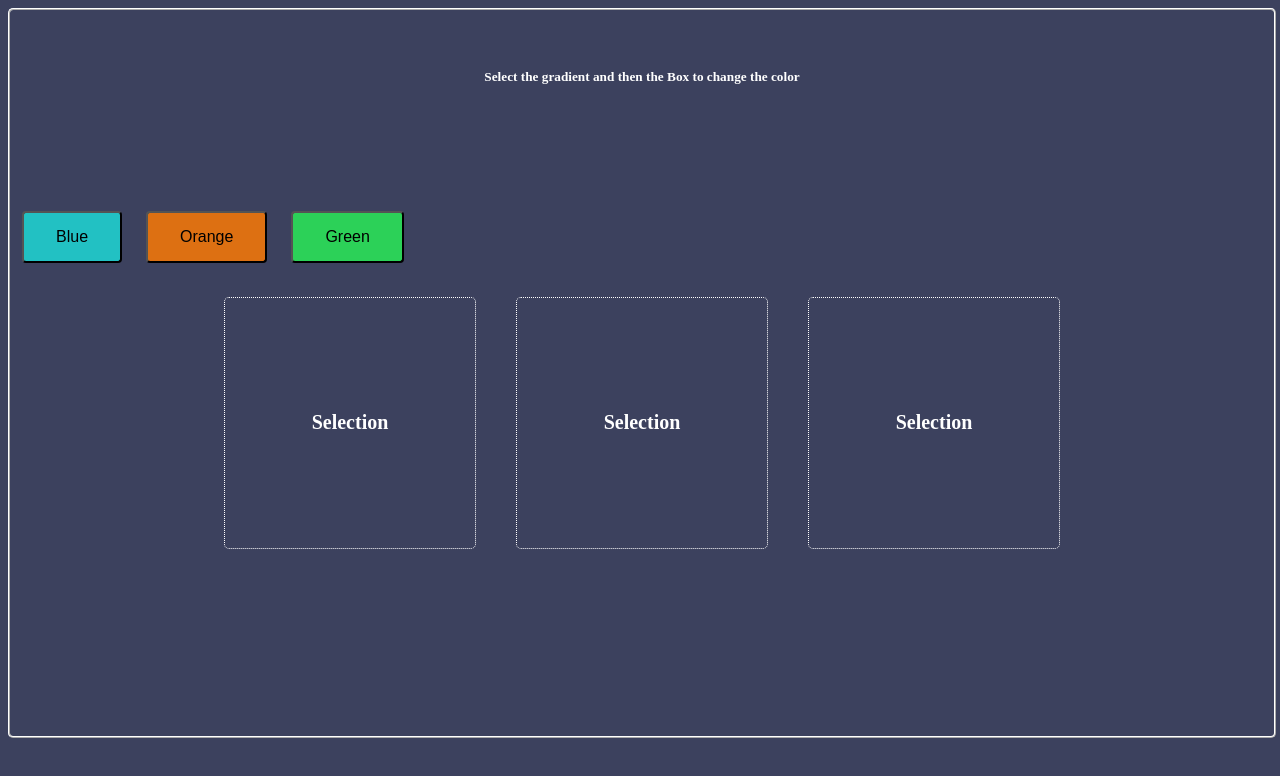
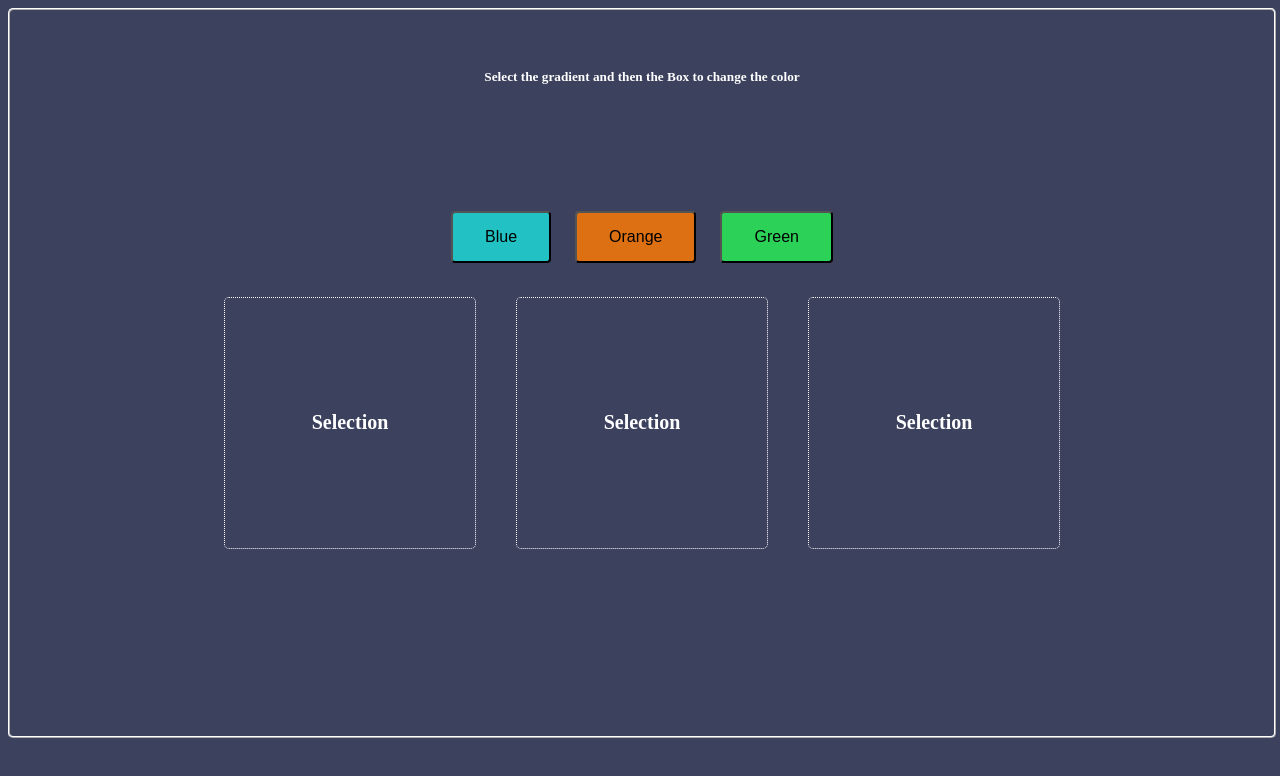
Before and after one commit to acciojob/passing-handler-prop-react-MANOJ-02460, a React app: page / in a window 1280 px wide. Shown: the top 776 px of the page. Built offline with nearby package versions, Linux system fonts and the light colour scheme.

Commit message:
Implement handler prop color selection

```diff
--- a/src/components/App.js
+++ b/src/components/App.js
@@ -34,7 +34,7 @@ const App = () => {
     <div id="master">
       <h5 className="heading">{title}</h5>
 
-      <div className="row">
+      <div className="row children-wrapper" >
         {colourConfig.map((config) => (
           <ColourSelector
             key={config.key}
--- a/src/styles/Child.css
+++ b/src/styles/Child.css
@@ -18,6 +18,12 @@
     align-items: center;
 }
 
+.children-wrapper {
+    display: flex;
+    justify-content: center;
+    align-items: center;
+}
+
 #master{
     border-radius: 5px;
     border: 2px white ridge;
```
